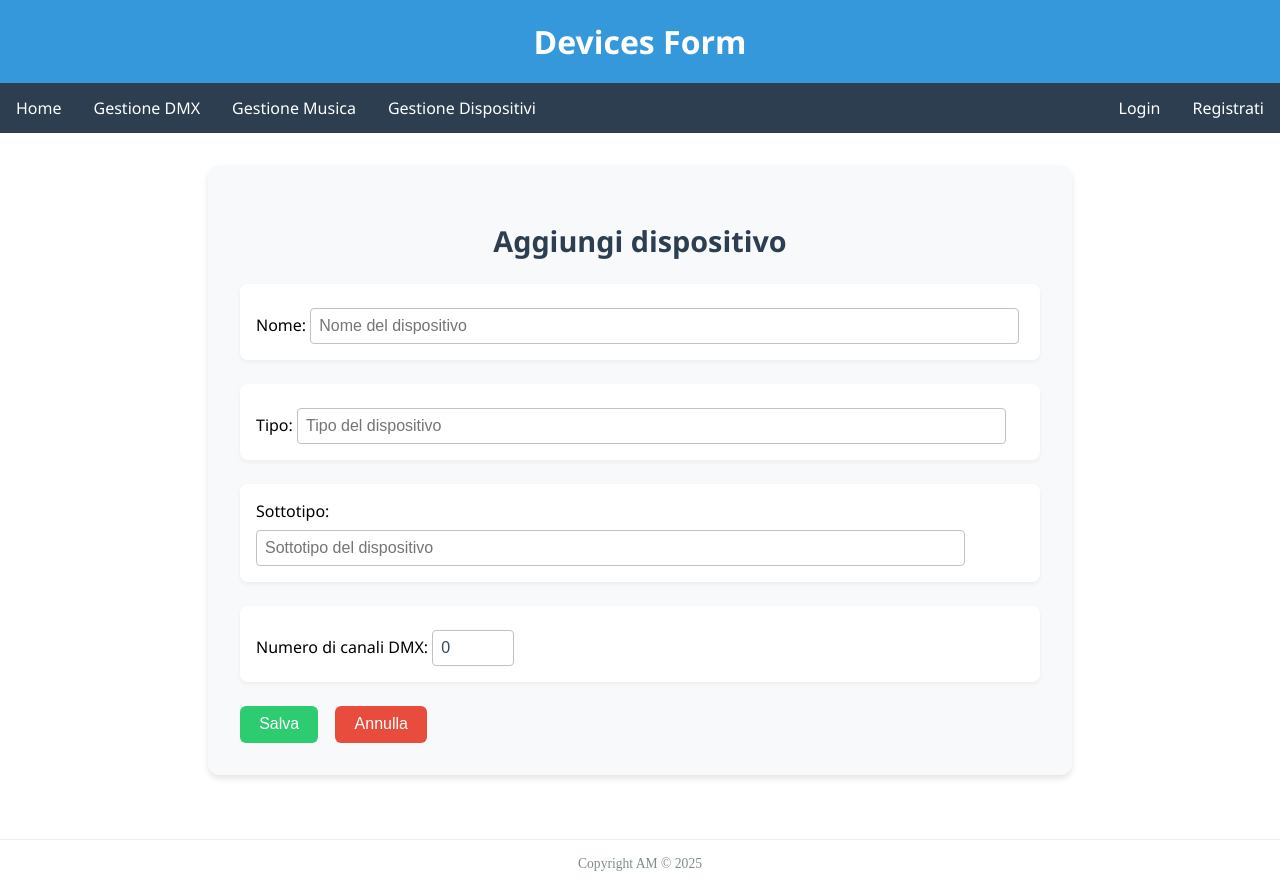
After one commit to marc-etti/presepy, a Flask app: page /add_device_form/ in a window 1280 px wide. The commit adds this page. Run offline with Flask 3, Linux system fonts and the light colour scheme.

Commit message:
aggiunta la possibilità di aggiungere un dispositivo

```diff
--- a/app/services/devices_management.py
+++ b/app/services/devices_management.py
@@ -36,3 +36,91 @@ def turn_on_off_device(device_id):
         flash('Dispositivo non trovato', 'error')
 
     return redirect(url_for('devices.devices_management'))
+
+@devices_bp.route('/add_device_form/', methods=['GET', 'POST'])
+def add_device_form(form_data=None):
+    """
+    Mostra il form per aggiungere un dispositivo.
+    """
+    return render_template('devices_form.html', form_data=form_data)
+
+@devices_bp.route('/add_device/', methods=['POST'])
+def add_device():
+    """
+    Aggiunge un dispositivo al database.
+    """
+    form_data = request.form
+
+    name = form_data.get('name')
+    type = form_data.get('type')
+    subtype = form_data.get('subtype')
+    dmx_channels = int(form_data.get('dmx_channels'))
+    # status = form_data.get('status')
+    status = "on"
+
+    if not name or not type or not subtype or not dmx_channels or not status:
+        flash('Tutti i campi sono obbligatori', 'error')
+        return render_template('devices_form.html', form_data=form_data)
+
+    # Verifica se il nome del dispositivo esiste già
+    existing_device = Device.query.filter_by(name=name).first()
+    if existing_device:
+        flash('Nome del dispositivo già usato', 'error')
+        return render_template('devices_form.html', form_data=form_data)
+
+    # Recupero gli indirizzi dei canali dal form
+    channels = []
+    for i in range(1, dmx_channels + 1):
+        channel_type = form_data.get(f'channel-type-{i}')
+        channel_number = form_data.get(f'channel-number-{i}')
+        channel_value = form_data.get(f'channel-value-{i}')
+        if channel_type and channel_number and channel_value:
+            channels.append({
+                'type': channel_type,
+                'number': channel_number,
+                'value': channel_value
+            })
+        else:
+            flash('Tutti i campi dei canali sono obbligatori', 'error')
+            print(f"Errore nei valori: {channel_type}, {channel_number}, {channel_value}")
+
+            return render_template('devices_form.html', form_data=form_data)
+
+    # Controllo se gli indirizzi dei canali non siano già utilizzati
+    for channel in channels:
+        existing_channel = Channel.query.filter_by(number=channel['number']).first()
+        if existing_channel:
+            flash(f'Il canale {channel["number"]} è già utilizzato', 'error')
+            return render_template('devices_form.html', form_data=form_data)
+
+    # Crea un nuovo dispositivo lo aggiunge al database e ottene il suo ID
+    new_device = Device(
+        name=name,
+        type=type,
+        subtype=subtype,
+        dmx_channels=dmx_channels,
+        status=status
+    )
+    try:
+        new_device.add()
+    except Exception as e:
+        flash(f'Errore durante l\'aggiunta del dispositivo: {e}', 'error')
+        return render_template('devices_form.html', form_data=form_data)
+    flash(f'Dispositivo {name} aggiunto con successo', 'success')
+
+    # Aggiungi i canali associati al dispositivo
+    for channel in channels:
+        new_channel = Channel(
+            device_id=new_device.id,
+            number=int(channel['number']),
+            type=channel['type'],
+            value=int(channel['value'])
+        )
+        try:
+            new_channel.add()
+        except Exception as e:
+            flash(f'Errore durante l\'aggiunta del canale: {e}', 'error')
+            return render_template('devices_form.html', form_data=form_data)
+    flash(f'Canali per il dispositivo {name} aggiunti con successo', 'success')
+
+    return redirect(url_for('devices.devices_management'))
--- a/app/static/css/form.css
+++ b/app/static/css/form.css
@@ -1,5 +1,5 @@
 /* Stile generale del form */
-.keyframes-form {
+.add-edit-form {
     max-width: 800px;
     margin: 2rem auto;
     padding: 2rem;
@@ -9,7 +9,7 @@
     font-family: 'Segoe UI', Tahoma, Geneva, Verdana, sans-serif;
 }
 
-.keyframes-form h2 {
+.add-edit-form h2 {
     color: #2c3e50;
     text-align: center;
     margin-bottom: 1.5rem;
@@ -17,7 +17,7 @@
     font-weight: 600;
 }
 
-.keyframes-form h3 {
+.add-edit-form h3 {
     color: #34495e;
     text-align: left;
     margin-bottom: 1.5rem;
@@ -98,7 +98,7 @@
 }
 
 /* Pulsanti */
-.keyframes-form button {
+.add-edit-form button {
     padding: 0.6rem 1.2rem;
     margin-right: 0.8rem;
     border: none;
@@ -109,25 +109,25 @@
     transition: all 0.3s ease;
 }
 
-.keyframes-form button[type="submit"] {
+.add-edit-form button[type="submit"] {
     background-color: #2ecc71;
     color: white;
 }
 
-.keyframes-form button[type="submit"]:hover {
+.add-edit-form button[type="submit"]:hover {
     background-color: #27ae60;
 }
 
-.keyframes-form button[type="button"] {
+.add-edit-form button[type="button"] {
     background-color: #e74c3c;
     color: white;
 }
 
-.keyframes-form button[type="button"]:hover {
+.add-edit-form button[type="button"]:hover {
     background-color: #c0392b;
 }
 
-.keyframes-form input[type="text"] {
+.add-edit-form input[type="text"] {
     width: 90%;
     padding: 0.5rem;
     margin-top: 0.5rem;
@@ -136,7 +136,7 @@
     font-size: 1rem;
     color: #34495e;
 }
-.keyframes-form input[type="number"] {
+.add-edit-form input[type="number"] {
     padding: 0.5rem;
     margin-top: 0.5rem;
     border: 1px solid #bdc3c7;
--- /dev/null
+++ b/app/templates/devices_form.html
@@ -0,0 +1,101 @@
+{% extends "base.html" %}
+
+{% block title %}Devices Form{% endblock %}
+
+{% block styles %}
+    <link rel="stylesheet" type="text/css" href="{{ url_for('static', filename='css/form.css') }}">
+{% endblock %}
+
+{% block header %}
+    <h1>Devices Form</h1>
+{% endblock %}
+
+{% block content %}
+<div class="add-edit-form">
+    <h2>Aggiungi dispositivo</h2>
+
+    <form method="POST" action="{{ url_for('devices.add_device') }}">
+        <div class="text-container">
+            <label for="name">Nome:</label>
+            <input type="text" id="name" name="name"
+            {% if form_data.name %}
+                value="{{ form_data.name }}"
+            {% else %}
+                value=""
+            {% endif %}
+                placeholder="Nome del dispositivo" required>
+        </div>
+
+        <div class="text-container">
+            <label for="type">Tipo:</label>
+            <input type="text" id="type" name="type"
+            {% if form_data.type %}
+                value="{{ form_data.type }}"
+            {% else %}
+                value=""
+            {% endif %}
+                placeholder="Tipo del dispositivo" required>
+        </div>
+
+        <div class="text-container">
+            <label for="subtype">Sottotipo:</label>
+            <input type="text" id="subtype" name="subtype"
+            {% if form_data.subtype %}
+                value="{{ form_data.subtype }}"
+            {% else %}
+                value=""
+            {% endif %}
+            placeholder="Sottotipo del dispositivo" required>
+        </div>
+
+        <div class="text-container">
+            <label for="dmx_channels">Numero di canali DMX:</label>
+            <input type="number" id="dmx_channels" name="dmx_channels" min="1" max="512" step="1"
+            {% if form_data.dmx_channels %}
+                value="{{ form_data.dmx_channels }}"
+            {% else %}
+                value="0"
+            {% endif %}
+                required>
+        </div>
+        <div id="channels-container">
+            <!-- Channels sliders will be generated here -->
+        </div>
+
+        <button type="submit">Salva</button>
+        <button type="button" onclick=goBack()>Annulla</button>
+
+    </form>
+
+</div>
+{% endblock %}
+
+{% block scripts %}
+    <script>
+        function goBack() {
+            window.history.back();
+        }
+
+        document.getElementById("dmx_channels").addEventListener("input", function() {
+            generateSliders(this.value);
+        });
+
+        function generateSliders(num) {
+            const container = document.getElementById("channels-container");
+            container.innerHTML = ""; // Clear previous sliders
+
+            for (let i = 1; i <= num; i++) {
+                const sliderDiv = document.createElement("div");
+                sliderDiv.className = "text-container";
+                sliderDiv.innerHTML = `
+                    <label for="channel-type-${i}">Tipo canale ${i}:</label>
+                    <input type="text" id="channel-type-${i}" name="channel-type-${i}" required>
+                    <label for="channel-number-${i}">Indirizzo canale ${i}:</label>
+                    <input type="number" id="channel-number-${i}" name="channel-number-${i}" min="1" max="512" value="0" step="1" required>
+                    <input type="hidden" id="channel-value-${i}" name="channel-value-${i}" value="0">
+                `;
+                container.appendChild(sliderDiv);
+            }
+        }
+    </script>
+{% endblock %}
--- a/app/templates/keyframes_form.html
+++ b/app/templates/keyframes_form.html
@@ -11,7 +11,7 @@
 {% endblock %}
 
 {% block content %}
-<div class="keyframes-form">
+<div class="add-edit-form">
 {% if keyframes %}
     <h2>Modifica Keyframes</h2>
     <h3>
--- a/app/templates/keyframes_management.html
+++ b/app/templates/keyframes_management.html
@@ -44,7 +44,11 @@
                                         Canale DMX: {{ channel.number }} <br>
                                         Tipo: {{ channel.type }}
                                     </td>
-
+                                {% if not channel.keyframes %}
+                                    <td>
+                                        <h3>Nessun Keyframes</h3>
+                                    </td>
+                                {% endif %}
                                 {% for keyframe in channel.keyframes %}
                                 {% if keyframe.phase_id == phase.id %}
                                     <td>
```
Also changed, not shown: app/db.py (+5 -5 lines), app/models/channel.py (+20 -0 lines), app/models/device.py (+7 -2 lines), app/templates/devices_management.html (+14 -6 lines).
